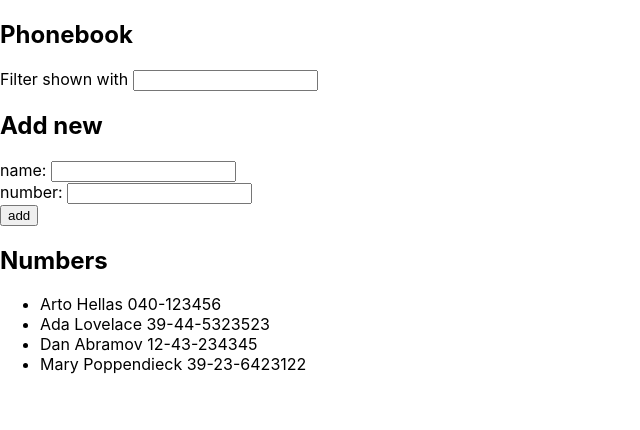
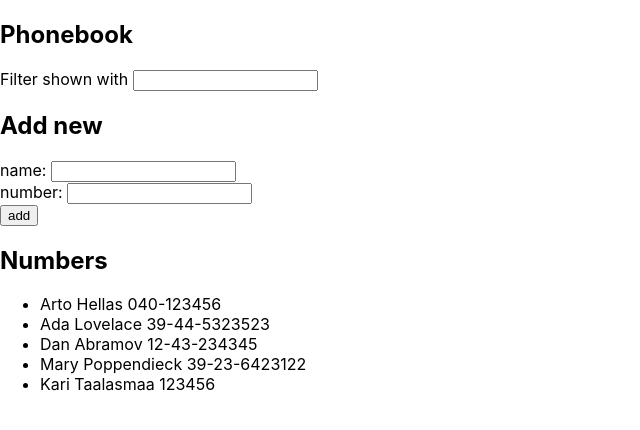
Before and after one commit to Kargamborgh/fullstackmooc, a React (Create React App) app in the folder osa2/puhelinluettelo/: page / in a window 1280 px wide. Shown: the top 430 px of the page, without its empty margins (0-640 px from the left). Built offline with nearby package versions, Linux system fonts and the light colour scheme; data requests are answered from the project's data file.

Commit message:
2.15 & 2.16 tehty

```diff
--- a/osa2/puhelinluettelo/db.json
+++ b/osa2/puhelinluettelo/db.json
@@ -1,5 +1,5 @@
 {
-    "persons":[
+  "persons": [
     {
       "name": "Arto Hellas",
       "number": "040-123456",
@@ -19,6 +19,11 @@
       "name": "Mary Poppendieck",
       "number": "39-23-6423122",
       "id": 4
+    },
+    {
+      "name": "Kari Taalasmaa",
+      "number": "123456",
+      "id": 5
     }
   ]
 }
--- a/osa2/puhelinluettelo/src/App.js
+++ b/osa2/puhelinluettelo/src/App.js
@@ -3,23 +3,21 @@
 import Person from './components/Person'
 import PersonForm from './components/PersonForm'
 import axios from 'axios'
+import personService from './services/persons'
 
 const App = () => {
-  const [persons, setPersons] = useState([])
+  const [ persons, setPersons] = useState([])
   const [ newName, setNewName ] = useState('')
   const [ newNumber, setNewNumber ] = useState('')
   const [ filterValue, setFilterValue ] = useState('')
 
-  const effHook = () => {
-    console.log('effect lol')
-    axios.get('http://localhost:3001/persons')
-    .then(response => {
-      console.log('promise fulfilled')
-      setPersons(response.data)
-    })
-  }
-
-  useEffect(effHook, [])
+  useEffect(() => {
+    personService
+  .getAll()
+  .then(initialPersons => {
+    setPersons(initialPersons)
+  })
+  }, [])
 
   const addName = (event) => {
     event.preventDefault()
@@ -35,9 +33,12 @@
       setNewNumber('')
     }
     else {
-    setPersons(persons.concat(personObject))
-    setNewName('')
-    setNewNumber('')
+      personService
+      .create(personObject)
+      .then(returnedPerson => {
+        setPersons(persons.concat(returnedPerson))
+        setNewName('')
+      })
     }
   }
 
--- /dev/null
+++ b/osa2/puhelinluettelo/src/services/persons.js
@@ -0,0 +1,23 @@
+import axios from 'axios'
+const baseUrl = 'http://localhost:3001/persons'
+
+const getAll = () => {
+  const request = axios.get(baseUrl)
+  return request.then(response => response.data)
+}
+
+const create = newObject => {
+  const request = axios.post(baseUrl, newObject)
+  return request.then(response => response.data)
+}
+
+const update = (id, newObject) => {
+  const request = axios.put(`${baseUrl}/${id}`, newObject)
+  return request.then(response => response.data)
+}
+
+export default {
+  getAll,
+  create,
+  update
+}
```
Lines whose indentation alone changed are shown as unchanged.
